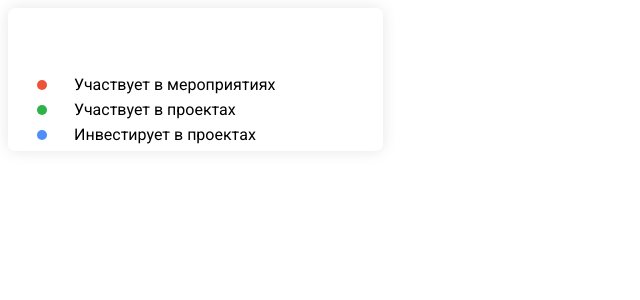
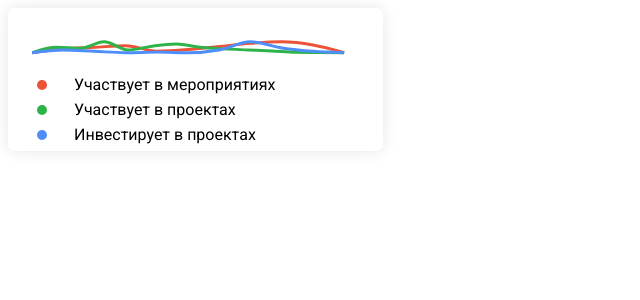
Before and after one commit to Skressed/graphs, a Vue app: page / in a window 1280 px wide. Shown: the top 300 px of the page, without its empty margins (0-640 px from the left). Built offline with nearby package versions, Linux system fonts and the light colour scheme.

Commit message:
refactoring

```diff
--- a/src/App.vue
+++ b/src/App.vue
@@ -1,6 +1,6 @@
 <template>
   <div id="app">
-    <graph v-bind:arrays="arrays"/>
+    <graph v-bind:data="data"/>
   </div>
 </template>
 
@@ -12,7 +12,7 @@ export default {
   name: 'App',
   data () {
     return {
-      arrays: {
+      data: {
         meetings: mockedData.meetings,
         projects: mockedData.projects,
         investments: mockedData.investments
--- a/src/components/Graph.vue
+++ b/src/components/Graph.vue
@@ -3,9 +3,9 @@
     <div id="graph">
       <svg :viewBox="viewBox">
         <g transform="translate(0, 10)">
-          <path class="meetingsLine" :d="meetingsLine"></path>
-          <path class="projectsLine" :d="projectsLine"></path>
-          <path class="investmentsLine" :d="investmentsLine"></path>
+          <path class="line meetingsLine" :d="meetingsLine"></path>
+          <path class="line projectsLine" :d="projectsLine"></path>
+          <path class="line investmentsLine" :d="investmentsLine"></path>
         </g>
       </svg>
     </div>
@@ -20,13 +20,10 @@
 <script>
 import * as d3 from 'd3'
 
-// свойства svg контейнера
-//const colors = ['lineR', 'lineG', 'lineB'];
-
 export default {
   name: 'Graph',
   props: {
-    arrays: {
+    data: {
       type: Object,
     },
     width: {
@@ -52,13 +49,13 @@ export default {
       return [height, 0];
     },
     meetingsLine() {
-      return this.path(this.arrays.meetings);
+      return this.path(this.data.meetings);
     },
     projectsLine() {
-      return this.path(this.arrays.projects);
+      return this.path(this.data.projects);
     },
     investmentsLine() {
-      return this.path(this.arrays.investments);
+      return this.path(this.data.investments);
     },
     viewBox() {
       return `0 0 ${this.width} ${this.height}`;
@@ -66,7 +63,6 @@ export default {
   },
   methods: {
     path(arr = []) {
-
       const x = d3.scaleLinear().range(this.rangeX);
       const y = d3.scaleLinear().range(this.rangeY);
       x.domain(d3.extent(arr, (d, i) => i));
@@ -74,44 +70,9 @@ export default {
       return d3.line()
         .x((d, i) => x(i))
         .y(d => y(d))
-        .curve(d3.curveMonotoneX);
+        .curve(d3.curveMonotoneX)(arr);
     }
-    /*createGraph() {
-      // применяем svg внутри body элемента
-      const svg = d3.select(document.getElementById('graph'))
-        .append('svg')
-          .attr('width', WIDTH)
-          .attr('height', HEIGHT)
-        .append('g')
-          .attr("transform", `translate(0,${MARGIN/2})`);
-
-      this.arrays.forEach((item, i) => {
-        // выбираем самое высокое и самое низкое значения для корректного масштабирования
-        const highPeakPoints = Math.max.apply(Math, item);
-        const lowPeakPoints = Math.min.apply(Math, item);
-
-        const { length } = item;
-        // строим кривую применяя масштабирование
-        const currentLine = d3.line()
-          .x((d, i) => ( d3.scaleLinear().domain([0, length-1]).range([0, WIDTH])(i) )) // масштабирование связывает первый элемент и левую границу, и последний элемент с правой границей
-          .y(d => (d3.scaleLinear().domain([[lowPeakPoints],[highPeakPoints]]).range([HEIGHT-MARGIN, 0])(d.y)) ) // аналогично мин элемент в массиве = нижняя граница, макс элемент = верхняя
-          .curve(d3.curveMonotoneX) // сглаживаем кривую
-
-
-        // строим датасет из Y значений
-        const currentDataset = d3.range(length).map(d => ({ "y": this.arrays[i][d] }));
-
-        // привязываем датасет, вызываем строитель line
-        svg.append('path')
-          .datum(currentDataset)
-          .attr('class', colors[i])
-          .attr('d', currentLine);
-      });
-    }*/
   },
-  mounted () {
-    //this.createGraph();
-  }
 }
 </script>
 
@@ -134,21 +95,20 @@ export default {
   margin-bottom: 12px;
 }
 
+.line {
+  fill: none;
+  stroke-width: 3;
+}
+
 .meetingsLine {
-    fill: none;
     stroke: #ED5338;
-    stroke-width: 3;
 }
 
 .projectsLine {
-    fill: none;
     stroke: #2EB349;
-    stroke-width: 3;
 }
 
 .investmentsLine {
-    fill: none;
     stroke: #4E8EF8;
-    stroke-width: 3;
 }
 </style>
```
